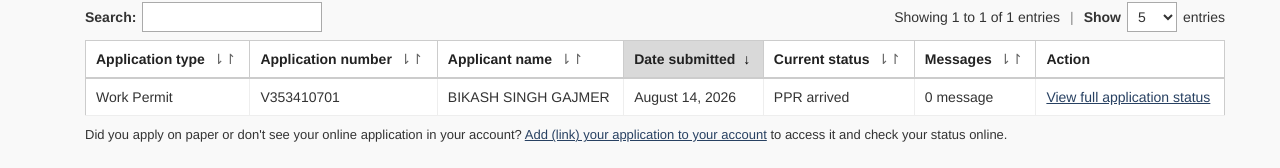
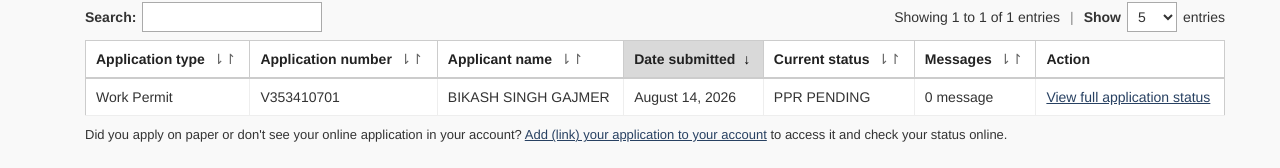
Before and after one commit to dreamvisaimmigration001-hash/ca_immigration, a React (Vite) app: page /mycic/home in a window 1280 px wide. Shown: the part 377-545 px from the top of the page. Built offline with nearby package versions, Linux system fonts and the light colour scheme; a web font is replaced by a local one.

Commit message:
feat: implement MyCIC account dashboard page with application tracking tables

```diff
--- a/src/pages/MyCICHome.jsx
+++ b/src/pages/MyCICHome.jsx
@@ -17,7 +17,7 @@ export default function MyCICHome() {
       appNumber: "V353410701",
       applicantName: "BIKASH SINGH GAJMER",
       dateSubmitted: "August 14, 2026",
-      status: "PPR arrived",
+      status: "PPR PENDING",
       messages: "0 message",
     },
     // {
```
